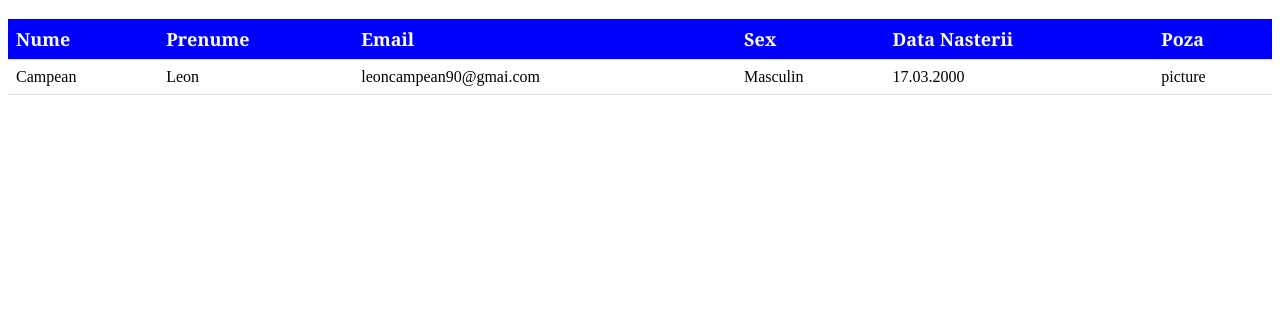
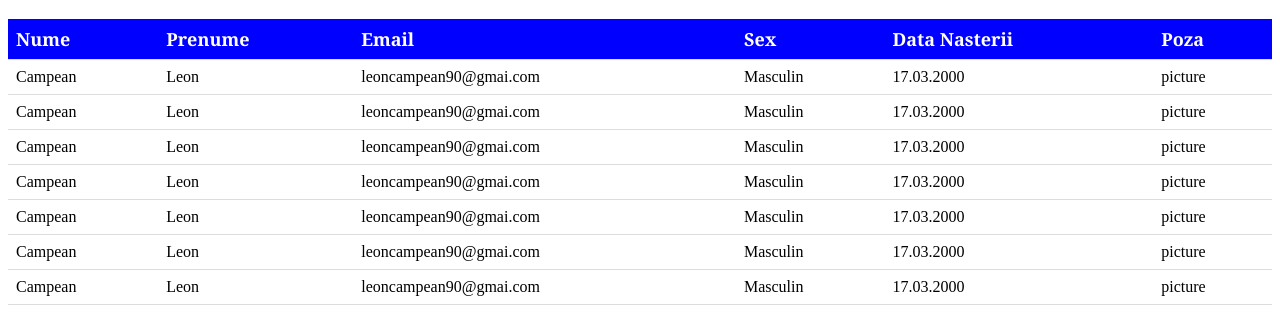
Before and after one commit to leoncampean/p33_CMS, a plain HTML site: page CMS_APP/index.html in a window 1280 px wide. Shown: the part 61-396 px from the top of the page. Drawn offline with Linux system fonts and the light colour scheme.

Commit message:
adding more people to the table

```diff
--- a/CMS_APP/index.html
+++ b/CMS_APP/index.html
@@ -26,6 +26,54 @@
               <td>17.03.2000</td>
               <td>picture</td>
             </tr>
+            <tr>
+              <td>Campean</td>
+              <td>Leon</td>
+              <td>leoncampean90@gmai.com</td>
+              <td>Masculin</td>
+              <td>17.03.2000</td>
+              <td>picture</td>
+            </tr>
+            <tr>
+              <td>Campean</td>
+              <td>Leon</td>
+              <td>leoncampean90@gmai.com</td>
+              <td>Masculin</td>
+              <td>17.03.2000</td>
+              <td>picture</td>
+            </tr>
+            <tr>
+              <td>Campean</td>
+              <td>Leon</td>
+              <td>leoncampean90@gmai.com</td>
+              <td>Masculin</td>
+              <td>17.03.2000</td>
+              <td>picture</td>
+            </tr>
+            <tr>
+              <td>Campean</td>
+              <td>Leon</td>
+              <td>leoncampean90@gmai.com</td>
+              <td>Masculin</td>
+              <td>17.03.2000</td>
+              <td>picture</td>
+            </tr>
+            <tr>
+              <td>Campean</td>
+              <td>Leon</td>
+              <td>leoncampean90@gmai.com</td>
+              <td>Masculin</td>
+              <td>17.03.2000</td>
+              <td>picture</td>
+            </tr>
+            <tr>
+              <td>Campean</td>
+              <td>Leon</td>
+              <td>leoncampean90@gmai.com</td>
+              <td>Masculin</td>
+              <td>17.03.2000</td>
+              <td>picture</td>
+            </tr>
           </table>
     </body>
 </html>
```
